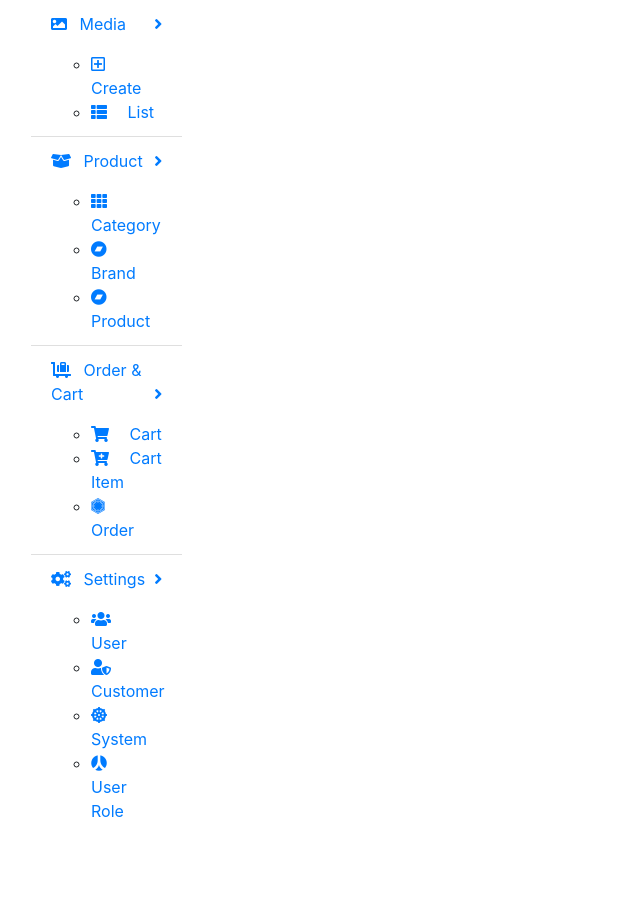
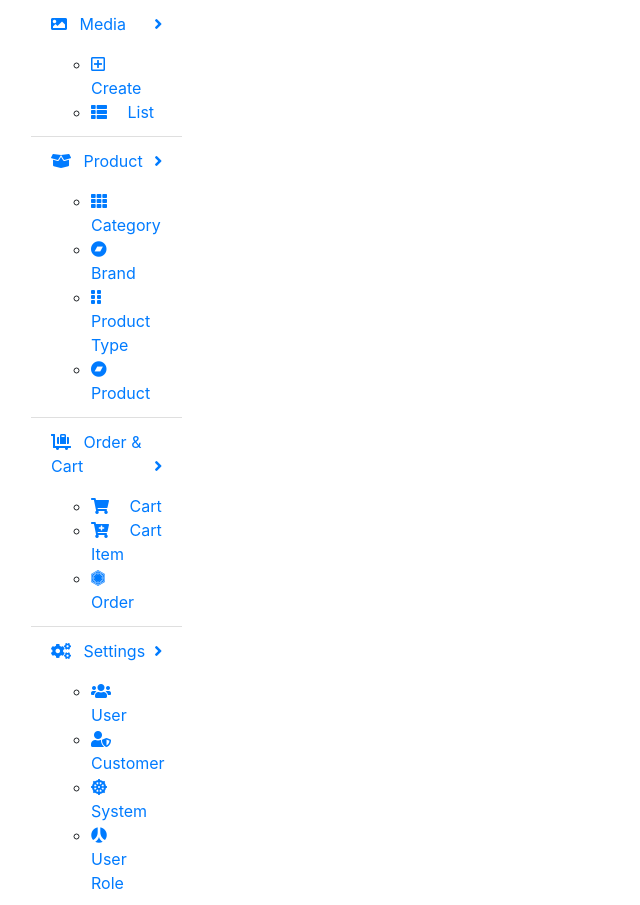
Before and after one commit to farhapartex/django-dookan, a Django app: template dookan/templates/admin/base.html in a window 1280 px wide. Shown: the part 153-1058 px from the top of the page, without its empty margins (0-640 px from the left). Run offline with Django 3.2, Linux system fonts and the light colour scheme; the template is opened without the code that fills it, so the values that code supplies are empty; some libraries are stand-ins or nearby versions.

Commit message:
dynamic app model change list url added in sidebar

```diff
--- a/dookan/templates/admin/base.html
+++ b/dookan/templates/admin/base.html
@@ -118,33 +118,34 @@
                             <li class="list-group-item sidebar-nav-li">
                                 <a href="#"><span class="mr-2"><i class="fas fa-image"></i></span> <span>Media</span> <span class="float-right"><i class="fas fa-angle-right"></i></span></a>
                                 <ul class="sidebar-list-submenu mt-3">
-                                    <li><a href="#"><span class="mr-3"><i class="far fa-plus-square"></i></span> <span>Create</span></a></li>
-                                    <li><a href="#"><span class="mr-3"><i class="fas fa-th-list"></i></span> <span>List</span></a></li>
+                                    <li><a href="{% url 'admin:dookan_media_add' %}"><span class="mr-3"><i class="far fa-plus-square"></i></span> <span>Create</span></a></li>
+                                    <li><a href="{% url 'admin:dookan_media_changelist' %}"><span class="mr-3"><i class="fas fa-th-list"></i></span> <span>List</span></a></li>
                                 </ul>
                             </li>
                             <li class="list-group-item sidebar-nav-li">
                                 <a href="#"><span class="mr-2"><i class="fas fa-box-open"></i></span> <span>Product</span> <span class="float-right"><i class="fas fa-angle-right"></i></span></a>
                                 <ul class="sidebar-list-submenu mt-3">
-                                    <li><a href="#"><span class="mr-3"><i class="fas fa-th"></i></span> <span>Category</span></a></li>
-                                    <li><a href="#"><span class="mr-3"><i class="fab fa-bandcamp"></i></span> <span>Brand</span></a></li>
-                                    <li><a href="#"><span class="mr-3"><i class="fab fa-bandcamp"></i></span> <span>Product</span></a></li>
+                                    <li><a href="{% url 'admin:dookan_category_changelist' %}"><span class="mr-3"><i class="fas fa-th"></i></span> <span>Category</span></a></li>
+                                    <li><a href="{% url 'admin:dookan_brand_changelist' %}"><span class="mr-3"><i class="fab fa-bandcamp"></i></span> <span>Brand</span></a></li>
+                                    <li><a href="{% url 'admin:dookan_producttype_changelist' %}"><span class="mr-3"><i class="fas fa-grip-vertical"></i></span> <span>Product Type</span></a></li>
+                                    <li><a href="{% url 'admin:dookan_product_changelist' %}"><span class="mr-3"><i class="fab fa-bandcamp"></i></span> <span>Product</span></a></li>
                                 </ul>
                             </li>
                             <li class="list-group-item sidebar-nav-li">
                                 <a href="#"><span class="mr-2"><i class="fas fa-luggage-cart"></i></span> <span>Order & Cart</span> <span class="float-right"><i class="fas fa-angle-right"></i></span></a>
                                 <ul class="sidebar-list-submenu mt-3">
-                                    <li><a href="#"><span class="mr-3"><i class="fas fa-shopping-cart"></i></span> <span>Cart</span></a></li>
-                                    <li><a href="#"><span class="mr-3"><i class="fas fa-cart-plus"></i></span> <span>Cart Item</span></a></li>
-                                    <li><a href="#"><span class="mr-3"><i class="fab fa-first-order"></i></span> <span>Order</span></a></li>
+                                    <li><a href="{% url 'admin:dookan_cart_changelist' %}"><span class="mr-3"><i class="fas fa-shopping-cart"></i></span> <span>Cart</span></a></li>
+                                    <li><a href="{% url 'admin:dookan_cartitem_changelist' %}"><span class="mr-3"><i class="fas fa-cart-plus"></i></span> <span>Cart Item</span></a></li>
+                                    <li><a href="{% url 'admin:dookan_order_changelist' %}"><span class="mr-3"><i class="fab fa-first-order"></i></span> <span>Order</span></a></li>
                                 </ul>
                             </li>
                             <li class="list-group-item sidebar-nav-li">
                                 <a href="#"><span class="mr-2"><i class="fas fa-cogs"></i></span> <span>Settings</span> <span class="float-right"><i class="fas fa-angle-right"></i></span></a>
                                 <ul class="sidebar-list-submenu mt-3">
-                                    <li><a href="#"><span class="mr-3"><i class="fas fa-users"></i></span> <span>User</span></a></li>
-                                    <li><a href="#"><span class="mr-3"><i class="fas fa-user-shield"></i></span> <span>Customer</span></a></li>
-                                    <li><a href="#"><span class="mr-3"><i class="fas fa-dharmachakra"></i></span> <span>System</span></a></li>
-                                    <li><a href="#"><span class="mr-3"><i class="fab fa-renren"></i></span> <span>User Role</span></a></li>
+                                    <li><a href="{% url 'admin:auth_user_changelist' %}"><span class="mr-3"><i class="fas fa-users"></i></span> <span>User</span></a></li>
+                                    <li><a href="{% url 'admin:dookan_customer_changelist' %}"><span class="mr-3"><i class="fas fa-user-shield"></i></span> <span>Customer</span></a></li>
+                                    <li><a href="{% url 'admin:dookan_system_changelist' %}"><span class="mr-3"><i class="fas fa-dharmachakra"></i></span> <span>System</span></a></li>
+                                    <li><a href="{% url 'admin:auth_group_changelist' %}"><span class="mr-3"><i class="fab fa-renren"></i></span> <span>User Role</span></a></li>
                                 </ul>
                             </li>
                         </ul>
```
